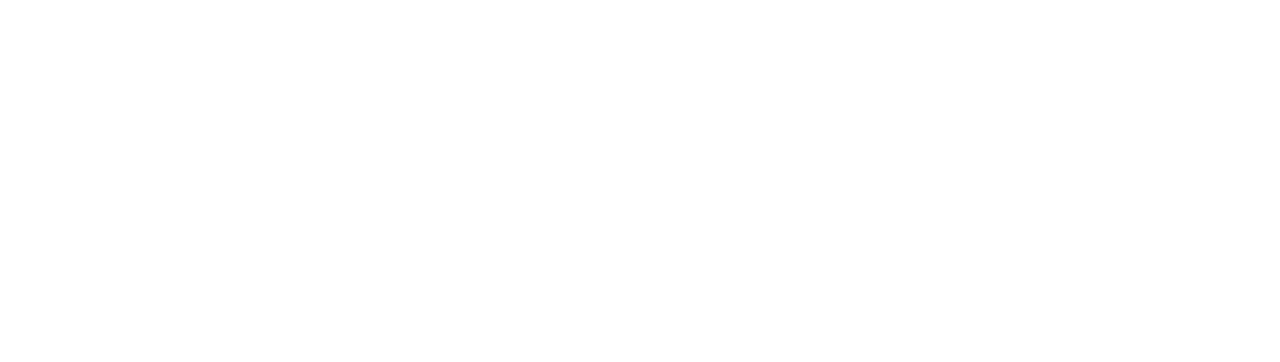
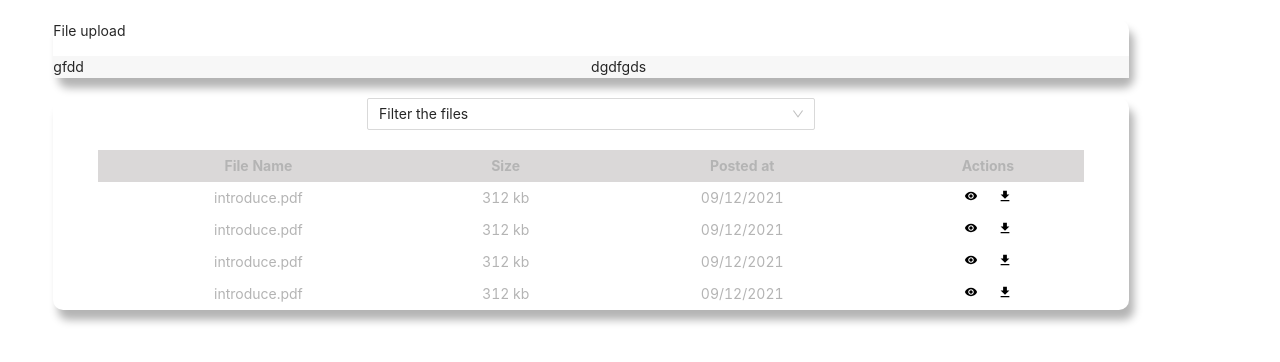
Before and after one commit to harshrajsmt/Kimbocorpone, a React (Create React App) app: page /files in a window 1280 px wide. Before the commit this address had no page. Shown: the top 362 px of the page. Built offline with nearby package versions, Linux system fonts and the light colour scheme.

Commit message:
some changes on payment page

```diff
--- a/src/App.js
+++ b/src/App.js
@@ -22,6 +22,7 @@
 import PaymentPlan from './pages/DashBoard/Modals/PaymentPlans';
 import CanclePlan from './pages/DashBoard/Modals/CanclePlan';
 import CheckOutPlans from './pages/DashBoard/Modals/CheckOutPlans';
+import Files from './pages/DashBoard/Files';
 function App() {
   return (
     <>
@@ -45,6 +46,7 @@
           <Route path='/paymentplan' element={ <PaymentPlan/> }></Route>
           <Route path='/cancleplan' element={ <CanclePlan/> }></Route>
           <Route path='/checkoutplans' element={ <CheckOutPlans/> }></Route>
+          <Route path='/files' element={ <Files/> }></Route>
       </Routes>
     </Router>
     </>
--- a/src/pages/DashBoard/Details/Details.module.less
+++ b/src/pages/DashBoard/Details/Details.module.less
@@ -8,3 +8,6 @@
    width: 100%;
    border-bottom: 1px solid #b4b4b4;
 }
+.table{
+    overflow: auto;
+}
--- a/src/pages/DashBoard/Details/index.js
+++ b/src/pages/DashBoard/Details/index.js
@@ -155,22 +155,22 @@
                         </Row>
                     </Card>
                   <Card title="Shareholders" className={style.Card} extra={<Button size='small' onClick={newShareHolder}>Add</Button>} >
-                        <Table  columns={shareHolderColumns} dataSource={shareHolderData} size="small" />
+                        <Table className={style.table} columns={shareHolderColumns} dataSource={shareHolderData} size="small" />
                     </Card>
                     <Modal visible={isModalVisible} footer={null} onOk={handleOk} onCancel={handleCancel}>
                       {modal}
                     </Modal>
                     <Card title="Officers / Authorised Representatives" className={style.Card} extra={<Button size='small'>Add</Button>} >
-                        <Table bordered={false} columns={officersColumns} dataSource={officersData} size="small" />
+                        <Table  className={style.table}  bordered={false} columns={officersColumns} dataSource={officersData} size="small" />
                     </Card>
 
                     <Card title="Share capital" className={style.Card} extra={<Button size='small'>Add</Button>} >
-                        <Table pagination={false} bordered={false} columns={ShareCapitalColumns} dataSource={ShareCapitalData} size="small" />
+                        <Table  className={style.table}  pagination={false} bordered={false} columns={ShareCapitalColumns} dataSource={ShareCapitalData} size="small" />
                         <small>Number of shares including treasury shares*</small>
                     </Card>
 
                     <Card title="Paid-up capital" className={style.Card} extra={<Button size='small' onClick={paidUp}>Add</Button>} >
-                        <Table pagination={false} bordered={false} columns={ShareCapitalColumns} dataSource={ShareCapitalData} size="small" />
+                        <Table  className={style.table}  pagination={false} bordered={false} columns={ShareCapitalColumns} dataSource={ShareCapitalData} size="small" />
                     </Card>
 
                     <Card title="Registered address" className={style.Card} style={{marginBottom:'50px'}} extra={<Button size='small' onClick={changeAdd}>Add</Button>} >
--- /dev/null
+++ b/src/pages/DashBoard/Files/Files.module.less
@@ -0,0 +1,16 @@
+.Card{
+    margin-top: 20px;
+    border-radius: 10px !important;
+    background-color: #fff;
+    box-shadow: 5px 10px 8px #b4b4b4;
+}
+table {
+    margin-top: 20px;
+    border-collapse: collapse;
+    width: 100%;
+    color: #b4b4b4;
+    tr{
+        text-align: center;
+        line-height: 30px;
+    }
+  }
--- /dev/null
+++ b/src/pages/DashBoard/Files/index.js
@@ -0,0 +1,75 @@
+import React from 'react';
+import style from './Files.module.less'
+import { IoMdEye, IoMdDownload } from 'react-icons/io';
+import { Col, Row, Select} from 'antd';
+
+const {Option} = Select;
+const Files = () => {
+  return (
+      <>
+        <Row justify='center'>
+            <Col span={22}>
+
+                <Row>
+                    <Col className={style.Card} span={22}>
+                        <p>File upload</p>
+                        <div style={{width:'100%', backgroundColor:'#f7f7f7', display:'flex'}}>
+                                <div style={{width:'50%'}}>gfdd</div>
+                                <div style={{width:'50%'}}>dgdfgds</div>
+                        </div>
+                    </Col>
+                </Row>
+                <Row >
+                    <Col className={style.Card} span={22}>
+                        <Row justify='center'>
+                            <Col span={10}>
+                                <Select defaultValue="Filter the files" style={{ width: '100%' }}>
+                                    <Option value="Time">Time</Option>
+                                    <Option value="Size">Size</Option>
+                                    <Option value="Name">Name</Option>
+                                </Select>
+                            </Col>
+                            <Col span={22}>
+                                <table>
+                                    <tr style={{backgroundColor:'#dad8d8'}}>
+                                        <th>File Name</th>
+                                        <th>Size</th>
+                                        <th>Posted at</th>
+                                        <th>Actions</th>
+                                    </tr>
+                                    <tr>
+                                        <td>introduce.pdf</td>
+                                        <td>312 kb</td>
+                                        <td>09/12/2021</td>
+                                        <td style={{color:'#000'}}><IoMdEye style={{marginRight:'20px'}} /><IoMdDownload/></td>
+                                    </tr>
+                                    <tr>
+                                        <td>introduce.pdf</td>
+                                        <td>312 kb</td>
+                                        <td>09/12/2021</td>
+                                        <td style={{color:'#000'}}><IoMdEye style={{marginRight:'20px'}} /><IoMdDownload/></td>
+                                    </tr>
+                                    <tr>
+                                        <td>introduce.pdf</td>
+                                        <td>312 kb</td>
+                                        <td>09/12/2021</td>
+                                        <td style={{color:'#000'}}><IoMdEye style={{marginRight:'20px'}} /><IoMdDownload/></td>
+                                    </tr>
+                                    <tr>
+                                        <td>introduce.pdf</td>
+                                        <td>312 kb</td>
+                                        <td>09/12/2021</td>
+                                        <td style={{color:'#000'}}><IoMdEye style={{marginRight:'20px'}} /><IoMdDownload/></td>
+                                    </tr>
+                                </table>
+                            </Col>
+                        </Row>
+                    </Col>
+                </Row>
+            </Col>
+        </Row>
+      </>
+  );
+};
+
+export default Files;
```
